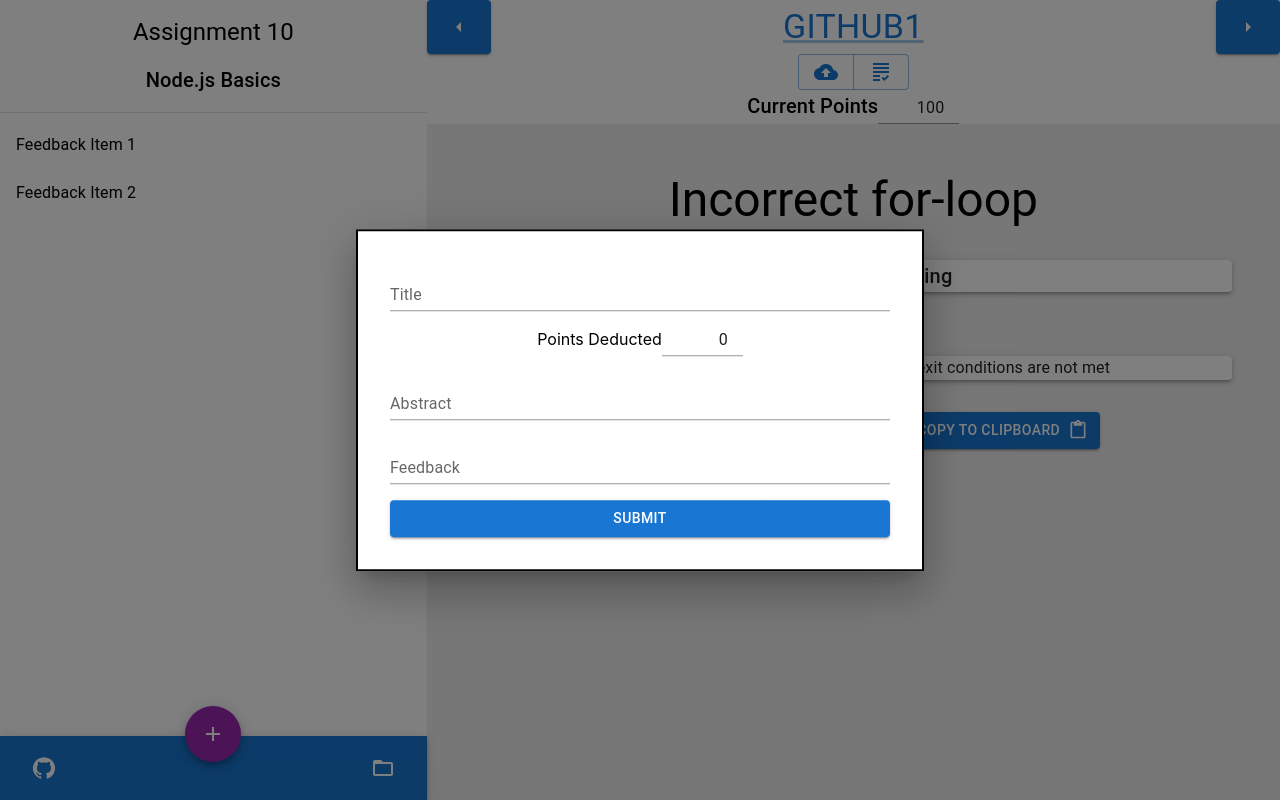
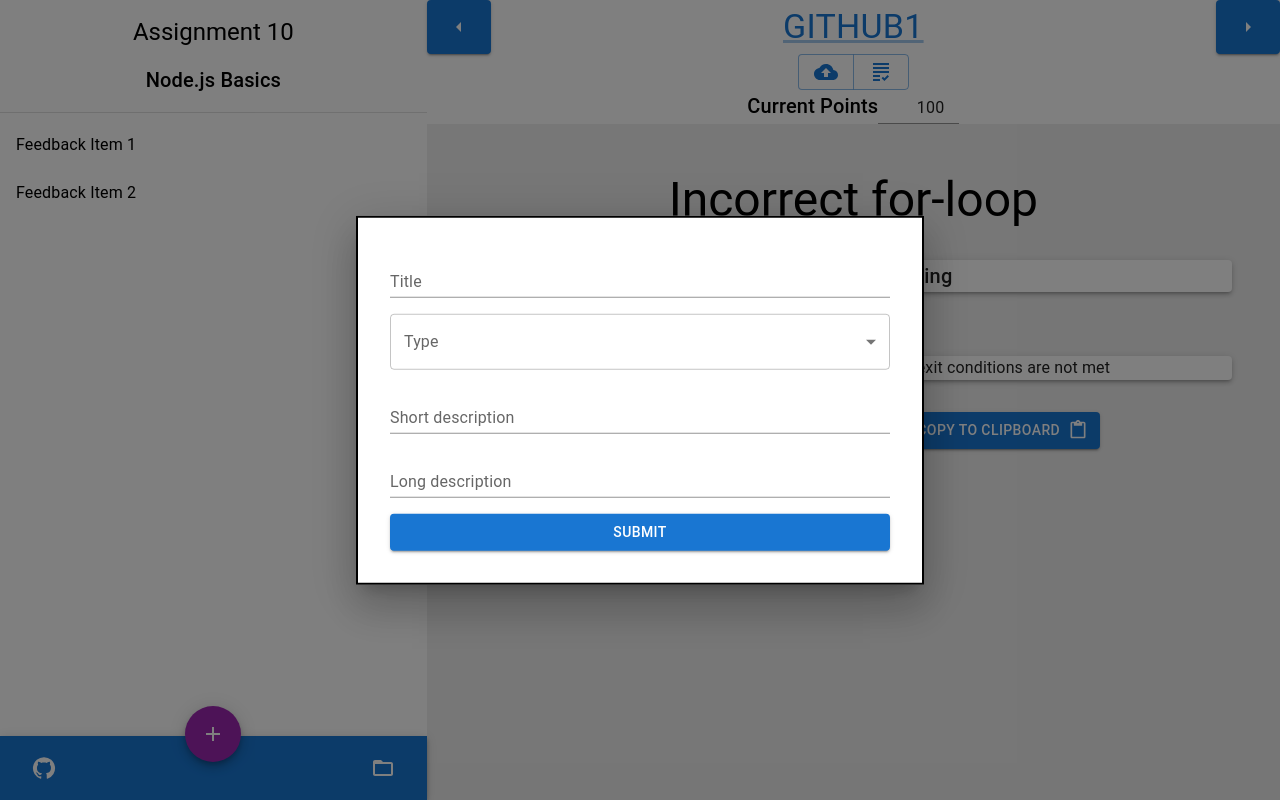
Before and after one commit to wmcnicho/FeedbackAssistant, a React (Create React App) app: page / in a window 1280 px wide. Both pictures are taken after a click on the button 213 px from the left and 734 px from the top of the page. Built offline with nearby package versions, Linux system fonts and the light colour scheme.

Commit message:
Added type field and removed score field.

```diff
--- a/src/components/AppContainer.js
+++ b/src/components/AppContainer.js
@@ -57,7 +57,7 @@ class AppContainer extends React.Component {
         this.state = {
                 currentStudentHandle: "github1",
                 selectedFeedbackId: 1,
-                currentFeedbackItem: this.data.feedback_items["1"]
+                currentFeedbackItem: this.data.feedback_items["1"],
         }
         this.handleSelectedItemChange = this.handleSelectedItemChange.bind(this);
     }
--- a/src/components/FeedbackInfoPanel.js
+++ b/src/components/FeedbackInfoPanel.js
@@ -12,7 +12,7 @@ class FeedbackInfoPanel extends React.Component {
         const classRoomName = "feedbackassistant"
         const assignmentName = "test-token"
         const studentGithubId = "JAEWOOKe"
-        const commentBody = "Integrating UI!!!!"
+        const commentBody = "HI HUNTER"
         const repoName = `${assignmentName}-${studentGithubId}`
         console.log(classRoomName, repoName, commentBody)
         PostComment(classRoomName, repoName, commentBody)
--- a/src/components/FeedbackModal.js
+++ b/src/components/FeedbackModal.js
@@ -6,6 +6,10 @@ import Modal from '@mui/material/Modal';
 import TextField from '@mui/material/TextField';
 import Input from '@mui/material/Input';
 import Stack from '@mui/material/Stack';
+import MenuItem from '@mui/material/MenuItem';
+import FormControl from '@mui/material/FormControl';
+import Select, { SelectChangeEvent } from '@mui/material/Select';
+import InputLabel from '@mui/material/InputLabel';
 
 const style = {
     position: 'absolute',
@@ -25,7 +29,8 @@ class FeedbackModal extends Component {
         this.state = {
             showModal: this.props.showModal,
             title: "",
-            score: 0,
+            type: "",
+            // score: 0,
             short_desc: "",
             long_desc: "",
             feedback: this.props.feedback
@@ -35,15 +40,21 @@ class FeedbackModal extends Component {
         this.handleSubmit = this.handleSubmit.bind(this);
     }
 
-    handleScoreChange(event, newScore) {
-        if (newScore > 100){
-            newScore = 100;
-        }
-        if (newScore < 0) {
-            newScore = 0;
-        }
+    // handleScoreChange(event, newScore) {
+    //     if (newScore > 100){
+    //         newScore = 100;
+    //     }
+    //     if (newScore < 0) {
+    //         newScore = 0;
+    //     }
+    //     let newState = this.state;
+    //     newState.score = newScore;
+    //     this.setState(newState)
+    // }
+
+    handleTypeChange(event, newType) {
         let newState = this.state;
-        newState.score = newScore;
+        newState.type = newType;
         this.setState(newState)
     }
 
@@ -67,18 +78,25 @@ class FeedbackModal extends Component {
 
     handleSubmit() {
         let newState = this.state;
-        const feedback = [{"title": this.state.title, "score": this.state.score, "short_desc": this.state.short_desc, "long_desc": this.state.long_desc}]
+        const feedback = [{"title": this.state.title, "type": this.state.type, "short_desc": this.state.short_desc, "long_desc": this.state.long_desc}]
         // console.log(feedback)
         newState.showModal = false;
         // newState.feedback = feedback
         newState.feedback = [...this.state.feedback, feedback]
-        this.props.feedbackHandler(newState.feedback)
+        this.props.feedbackHandler(newState.feedback, newState.showModal)
     }
     handleOpen() {
-        this.setState({showModal: true})
+        // this.setState({showModal: true})
+        let newState = this.state;
+        newState.showModal = true;
+        this.setState(newState)
     }
     handleClose() {
-        this.setState({showModal: false})
+        // this.setState({showModal: false})
+        let newState = this.state;
+        newState.showModal = false;
+        this.setState(newState)
+        this.props.feedbackHandler(newState.feedback, newState.showModal)
     }
 
     render() {
@@ -98,7 +116,7 @@ class FeedbackModal extends Component {
                         value={this.state.title}
                         onChange={(event) => this.handleTitleChange(event, event.target.value)}
                     />
-                    <Box sx={{display:"flex", justifyContent:"space-around"}}>
+                    {/* <Box sx={{display:"flex", justifyContent:"space-around"}}>
                         <Box>
                             <Typography variant='h7' display="inline"> Points Deducted</Typography>
                             <Input
@@ -121,16 +139,35 @@ class FeedbackModal extends Component {
                                     }}
                                 />
                             </Box>
-                        </Box>
+                        </Box> */}
+
+                        <FormControl fullWidth>
+                            <InputLabel id="demo-simple-select-label">Type</InputLabel>
+                            <Select
+                                labelId="demo-simple-select-label"
+                                id="demo-simple-select"
+                                value={this.state.type}
+                                label="Type"
+                                onChange={(event) => this.handleTypeChange(event, event.target.value)}
+                            >
+                                <MenuItem value={"Missing"}>Missing</MenuItem>
+                                <MenuItem value={"Major"}>Major</MenuItem>
+                                <MenuItem value={"Minor"}>Minor</MenuItem>
+                                <MenuItem value={"Style Good"}>Style Good</MenuItem>
+                                <MenuItem value={"Style Correction"}>Style Correction</MenuItem>
+                                <MenuItem value={"Info"}>Info</MenuItem>
+                                <MenuItem value={"Positive"}>Positive</MenuItem>
+                            </Select>
+                        </FormControl>
                         <TextField
                             id="standard-basic"
-                            label="Abstract" variant="standard"
+                            label="Short description" variant="standard"
                             value={this.state.short_desc}
                             onChange={(event) => this.handleShortDescChange(event, event.target.value)}
                         />
                         <TextField
                             id="standard-multiline-static"
-                            label="Feedback"
+                            label="Long description"
                             multiline
                             maxRows={4}
                             value={this.state.long_desc}
--- a/src/components/FeedbackNav.js
+++ b/src/components/FeedbackNav.js
@@ -36,15 +36,17 @@ class FeedbackNav extends React.Component {
         this.handleFeedbackUpdate = this.handleFeedbackUpdate.bind(this)
     }
     handleClick() {
+      console.log("SHOW!")
       let newState = this.state
       newState.showModal = true
       this.setState(newState)
     }
 
-    handleFeedbackUpdate(feedback) {
+    handleFeedbackUpdate(feedback, showModal) {
       let newState = this.state;
       newState.feedback = feedback;
-      newState.showModal = false;
+      newState.showModal = showModal;
+      // console.log("SHOW MODAL?: ", showModal)
       console.log(newState.feedback)
       this.setState(newState)
     }
```
